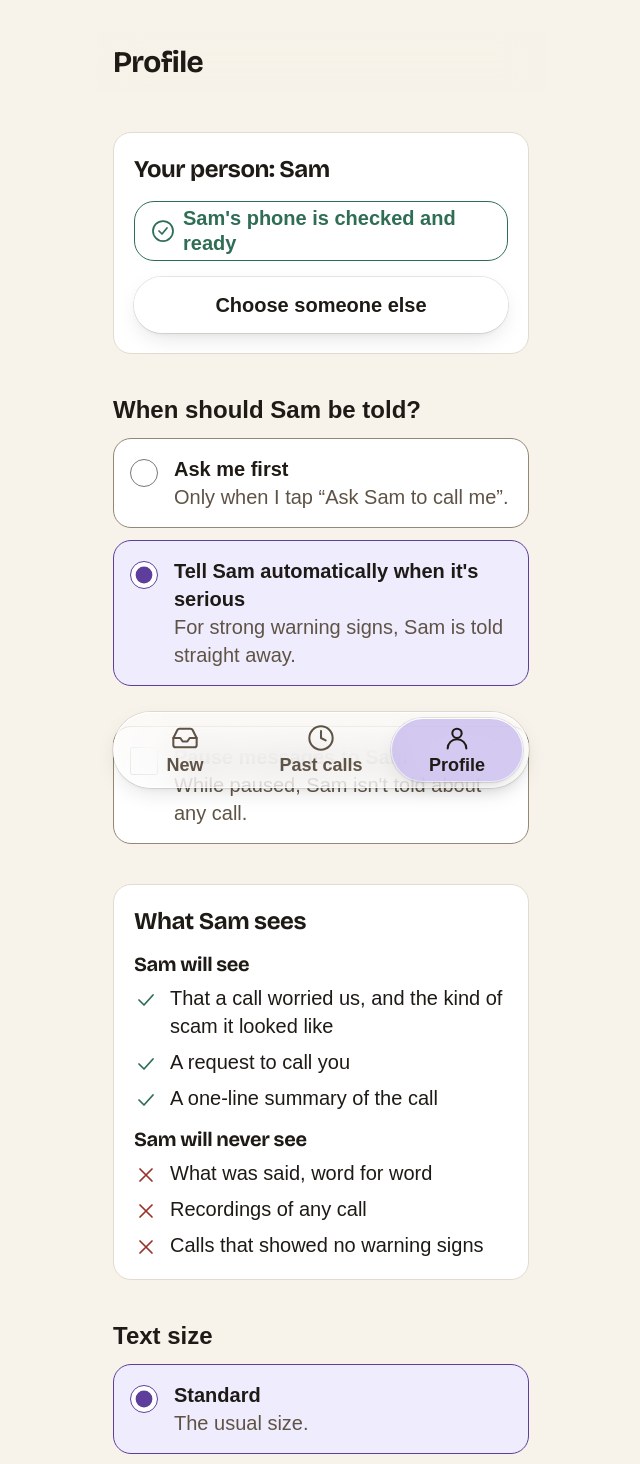
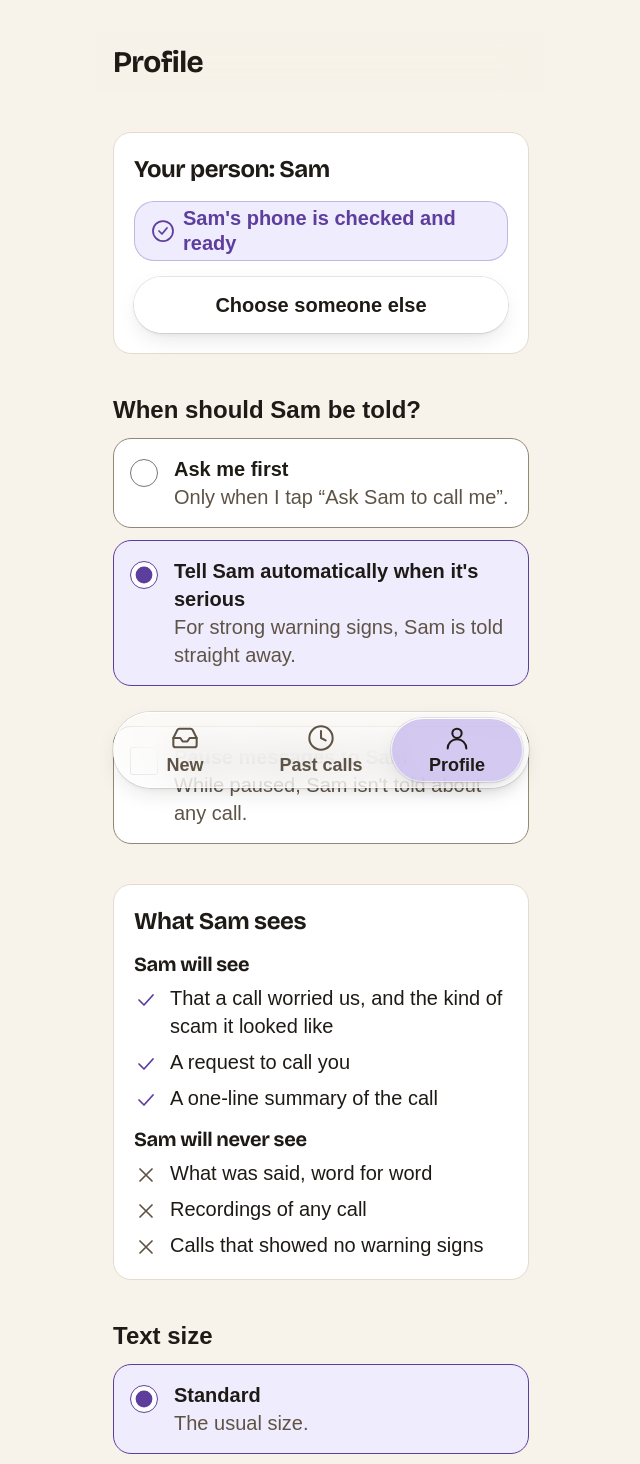
Before and after one commit to owenbonc/Halo, a Next.js app: page /grandma/profile in a window 1280 px wide. Shown: the top 1464 px of the page, without its empty margins (319-959 px from the left). Built offline with nearby package versions, Linux system fonts and the light colour scheme; no server answers; the database is empty; a web font is replaced by a local one.

Commit message:
Keep band colours for warnings only on Grandma's Profile; status for D and B

```diff
--- a/app/grandma/profile/page.tsx
+++ b/app/grandma/profile/page.tsx
@@ -97,7 +97,7 @@ export default function ProfilePage() {
       <Card className="space-y-4">
         <h2 className="text-2xl font-bold">What {contact} sees</h2>
         <List
-          icon={<Check className="mt-1 size-6 text-clear" />}
+          icon={<Check className="mt-1 size-6 text-accent-ink" />}
           heading={`${contact} will see`}
           items={[
             'That a call worried us, and the kind of scam it looked like',
@@ -106,7 +106,7 @@ export default function ProfilePage() {
           ]}
         />
         <List
-          icon={<Cross className="mt-1 size-6 text-danger" />}
+          icon={<Cross className="mt-1 size-6 text-ink-2" />}
           heading={`${contact} will never see`}
           items={[
             'What was said, word for word',
@@ -194,7 +194,7 @@ function ContactSection({
     <Card className="space-y-4">
       <h2 className="text-2xl font-bold">Your person: {contact.name}</h2>
       {contact.verified ? (
-        <Pill tone="none">
+        <Pill tone="accent">
           <CircleCheck />
           {contact.name}'s phone is checked and ready
         </Pill>
```
Also changed, not shown: 1 other file (tests, documents, lock files or other folders).
